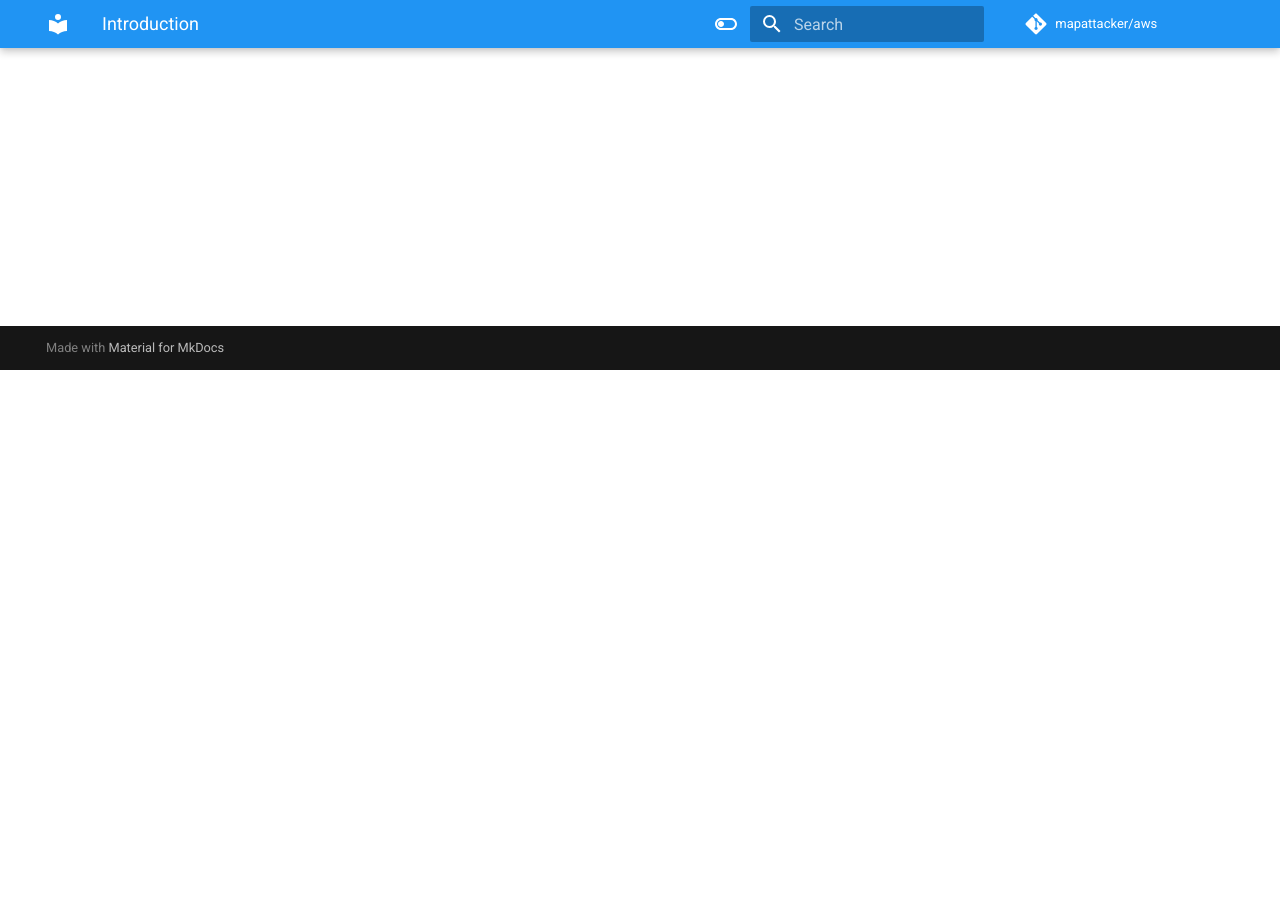
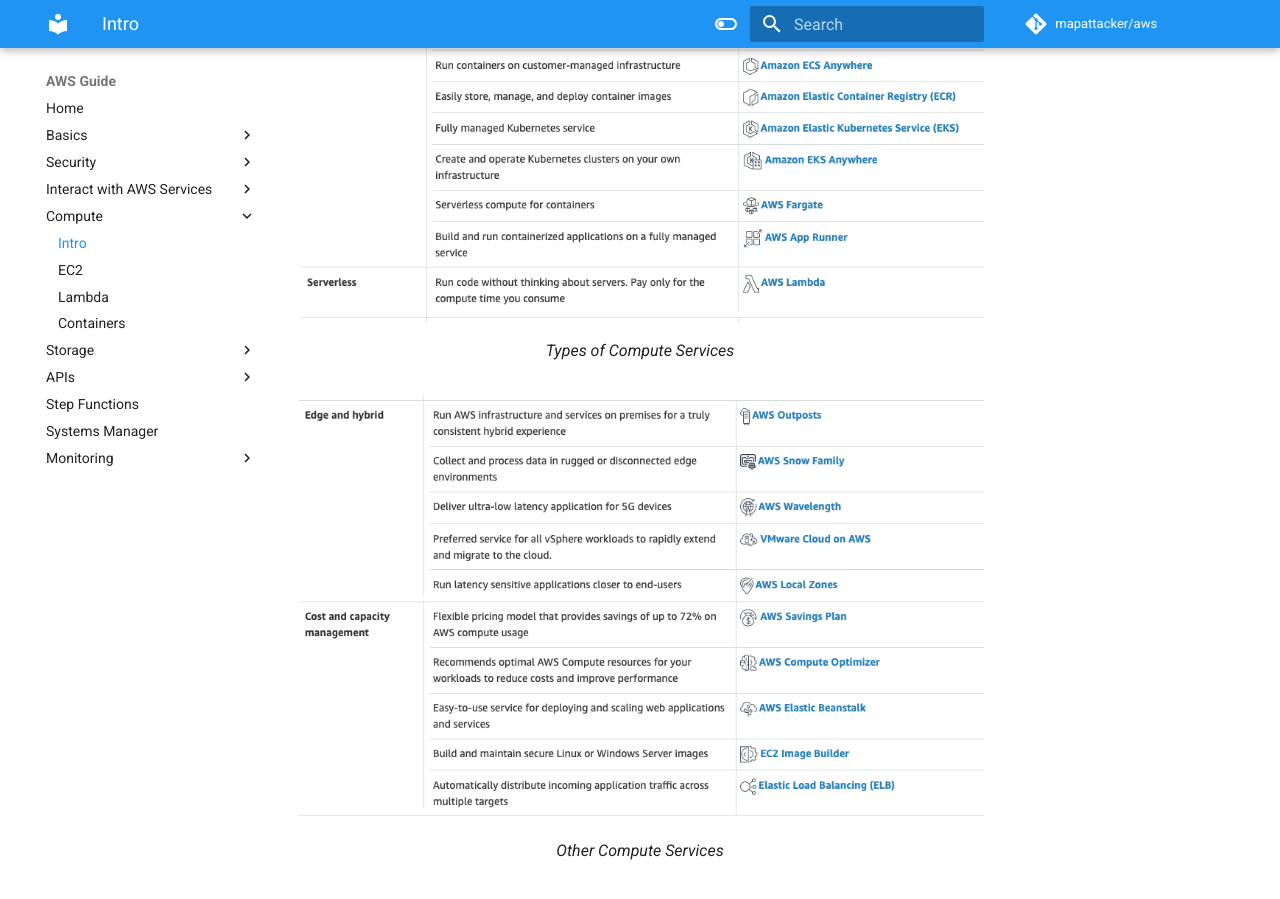
Before and after one commit to mapattacker/aws, an MkDocs documentation site: the page built from docs/compute-intro.md, in a window 1280 px wide and 900 px high, scrolled down 530 px. Built offline with MkDocs 1.6.1 and Material for MkDocs 9.7.7, drawn with Linux system fonts in a browser that asks for light colours; comment, search, counter and statistics services are not loaded; before the commit the page ends 900 px from its top, so only the background shows below that.

Commit message:
Add new docs

```diff
--- a/docs/compute-intro.md
+++ b/docs/compute-intro.md
@@ -3,3 +3,13 @@
 There are many compute services in AWS, but they can be generally divided into three types; **Virtual Machines** (Instances), **Container Services**, or **Serverless**. For VMs in AWS, this is called Elastic Compute Cloud (**EC2**).
 
 A summary of all compute services can be found [here](https://aws.amazon.com/products/compute/).
+
+<figure>
+  <img src="https://github.com/mapattacker/aws/blob/master/images/compute-1.png?raw=true" style="width:100%" />
+  <figcaption>Types of Compute Services</figcaption>
+</figure>
+
+<figure>
+  <img src="https://github.com/mapattacker/aws/blob/master/images/compute-2.png?raw=true" style="width:100%" />
+  <figcaption>Other Compute Services</figcaption>
+</figure>
--- a/mkdocs.yml
+++ b/mkdocs.yml
@@ -21,18 +21,31 @@
 
 nav:
   - Home: index.md
-  - Infrastructure: aws-infra.md
-  - IAM: iam.md
+  - Basics:
+        Infrastructure: aws-infra.md
+        Models: models.md
+        Billing: billing.md
+  - Security:
+      IAM: iam.md
+      VPC: vpc.md
   - Interact with AWS Services:
       AWS CLI: cli.md
       Boto3: boto3.md
       Cloud9: cloud9.md
-  - S3: s3.md
+  - Compute:
+      Intro: compute-intro.md
+      EC2: compute-ec2.md
+      Lambda: compute-lambda.md
+      Containers: compute-containers.md
+  - Storage:
+      Intro: storage-intro.md
+      S3: storage-s3.md
   - APIs:
       API Gateway: api-gateway.md
-      Lambda: lambda.md
   - Step Functions: step-functions.md
   - Systems Manager: systems-manager.md
+  - Monitoring:
+      Cloudwatch: cloudwatch.md
 
 repo_name: mapattacker/aws
 repo_url: https://github.com/mapattacker/aws
```
Also changed, not shown: docs/aws-infra.md (+13 -0 lines), docs/billing.md (added, +7 -0 lines), docs/compute-containers.md (added, +11 -0 lines), docs/models.md (added, +48 -0 lines), docs/storage-ebs.md (added, +1 -0 lines), docs/storage-intro.md (added, +26 -0 lines), docs/vpc.md (added, +99 -0 lines), docs/storage-s3.md (renamed from docs/s3.md).
